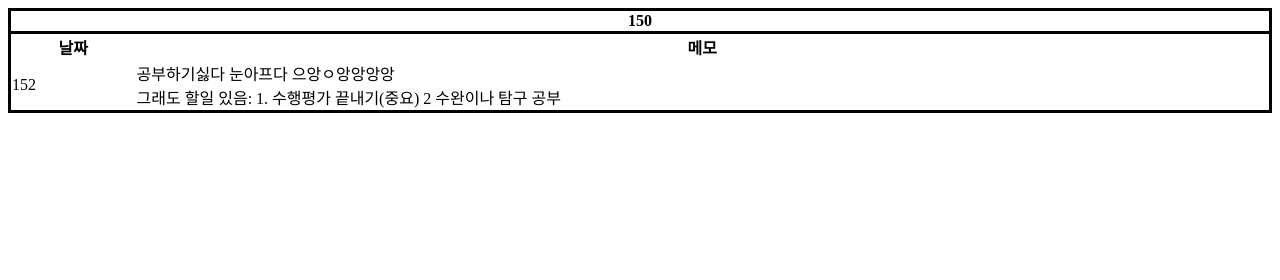
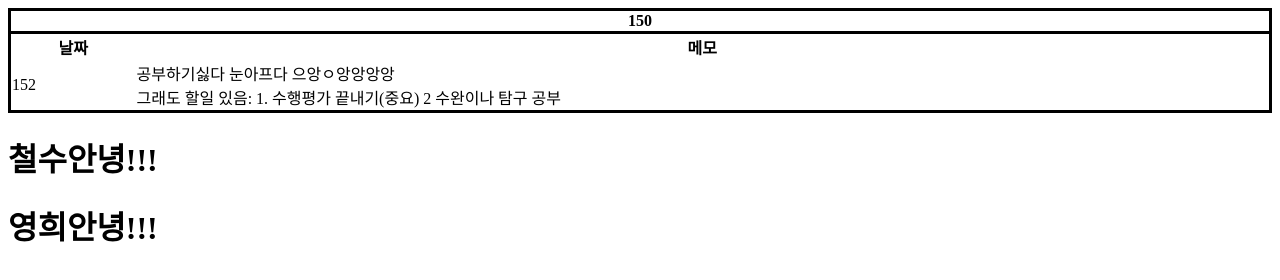
Before and after one commit to nyeohijyul/redesigned-succotash, a plain HTML site: page index.html in a window 1280 px wide. Drawn offline with Linux system fonts and the light colour scheme.

Commit message:
Update index.html

```diff
--- a/index.html
+++ b/index.html
@@ -22,5 +22,18 @@
       </table>
 
   </div>
+<div id="test-ground">
+	<custom-input name="철수"></custom-input>
+	<custom-input name="영희"></custom-input>
+</div>
+<script>
+	class test extends HTMLElement {
+		connectedCallback(){
+			let name = this.getAttribute('name');
+this.innerHTML = `<h1>${name}안녕!!!</h1>`
+		}
+	}
+	customElements.define('custom-input', test);
+</script>
 </body>
 </html>
```
